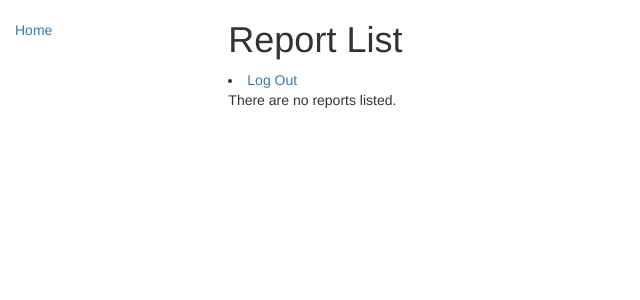
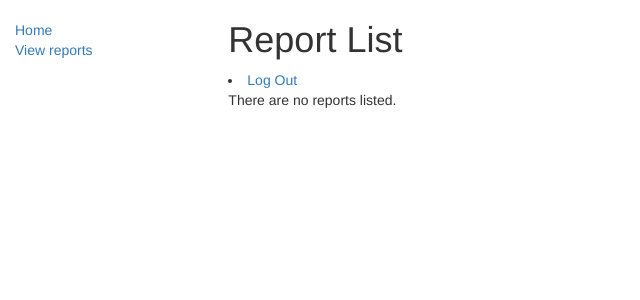
Before and after one commit to seansio1995/crowdfunding, a Django app: page /catalog/reports/ in a window 1280 px wide. Shown: the top 300 px of the page, without its empty margins (0-640 px from the left). Run offline with Django 3.2, Linux system fonts and the light colour scheme; some libraries are stand-ins or nearby versions.

Commit message:
added sidebar link to reports page

```diff
--- a/demo/demo/catalog/templates/base_generic.html
+++ b/demo/demo/catalog/templates/base_generic.html
@@ -23,6 +23,7 @@
       {% block sidebar %}
       <ul class="sidebar-nav">
           <li><a href={% url 'index' %}> Home</a></li>
+          <li><a href={% url 'reports' %}> View reports</a></li>
       </ul>
      {% endblock %}
       </div>
--- a/demo/demo/catalog/templates/index.html
+++ b/demo/demo/catalog/templates/index.html
@@ -7,6 +7,7 @@
 Companies Seeking Investment</em> Version 1 </p>
     <li><a href={% url "signup"%}>Sign Up</a></li>
     <li><a href={% url 'login' %}>Sign in</a></li>
+    <li><a href={% url 'reports' %}>View all reports</a></li>
     <li><a href={% url 'createreport' %}>Create Report</a></li>
 
 
```
Also changed, not shown: demo/demo/db.sqlite3.
